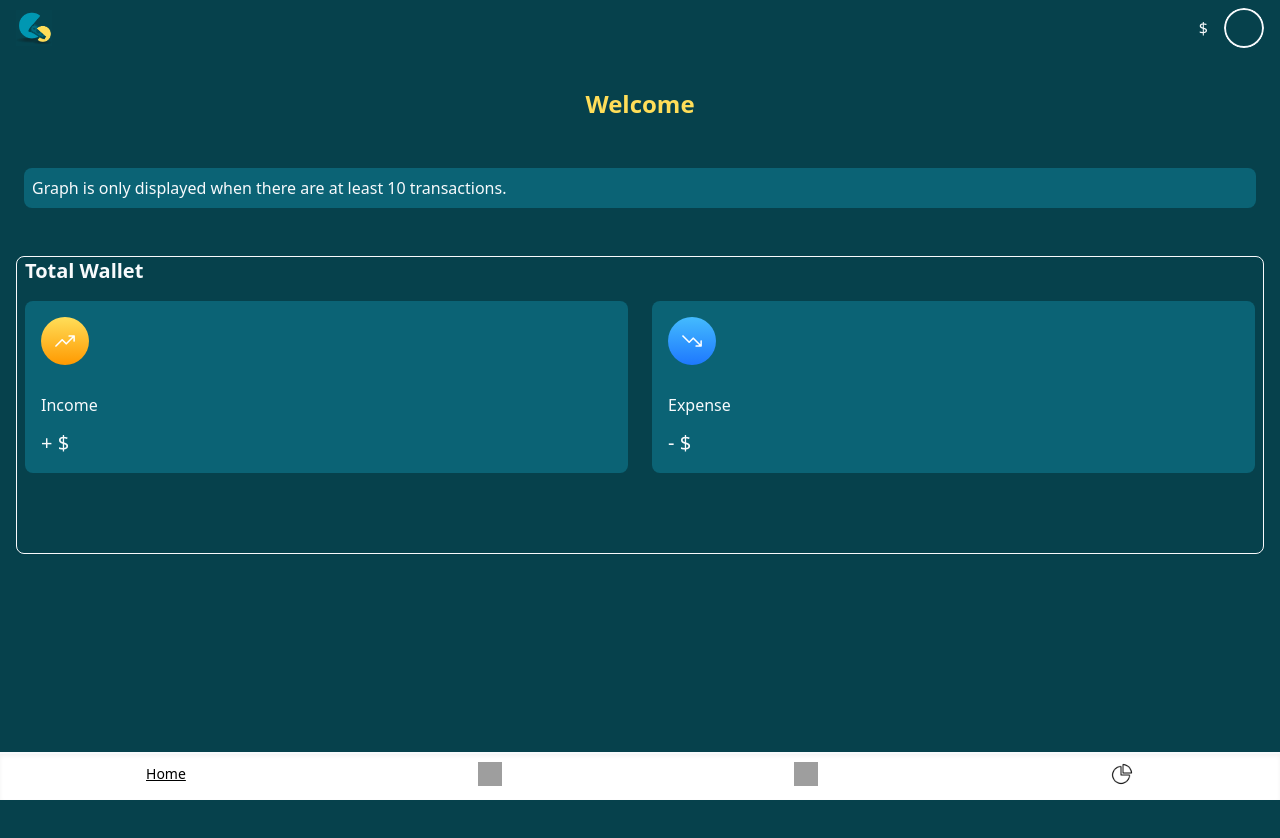
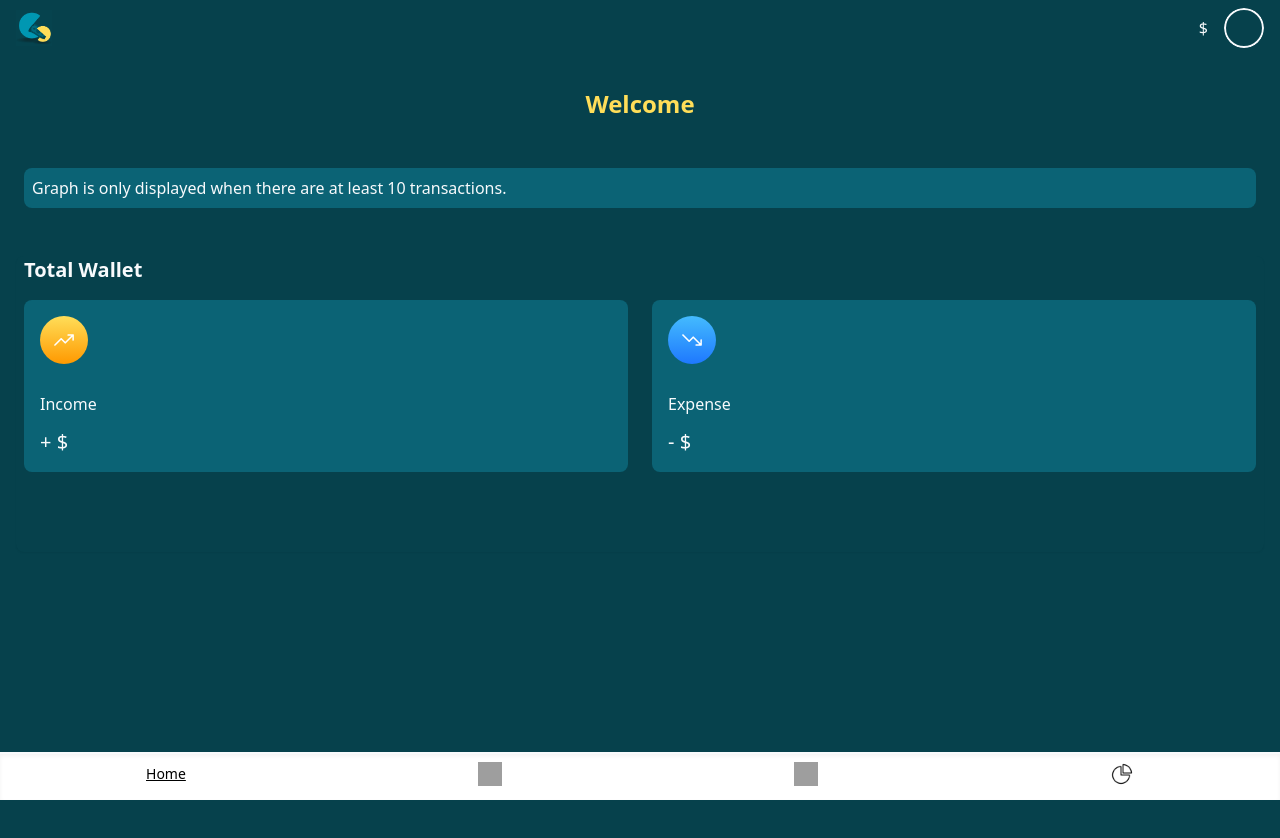
Before and after one commit to JohannaHaer/fullstack_abschlussprojekt, a React (Vite) app in the folder frontend/: page /home in a window 1280 px wide. Shown: the top 838 px of the page. Built offline with nearby package versions, Linux system fonts and the light colour scheme; no server answers; grey boxes are pictures that could not be loaded.

Commit message:
border aus card weg

```diff
--- a/frontend/src/components/ui/card.jsx
+++ b/frontend/src/components/ui/card.jsx
@@ -5,7 +5,7 @@ import { cn } from "@/lib/utils"
 const Card = React.forwardRef(({ className, ...props }, ref) => (
   <div
     ref={ref}
-    className={cn("rounded-lg border bg-card text-card-foreground shadow-sm", className)}
+    className={cn("rounded-lg  bg-card text-card-foreground shadow-sm", className)}
     {...props} />
 ))
 Card.displayName = "Card"
```
